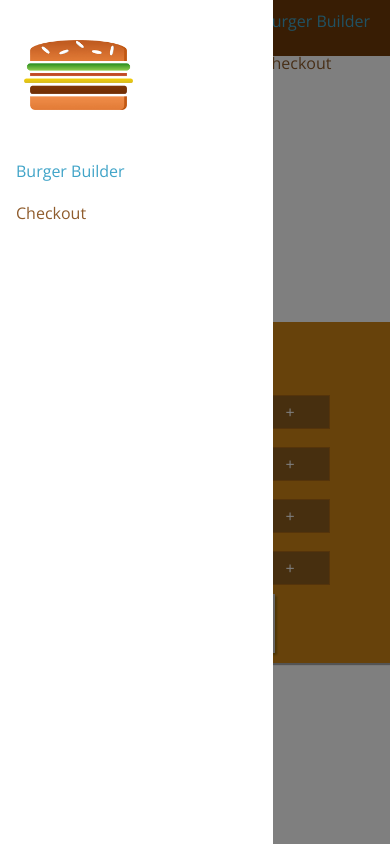
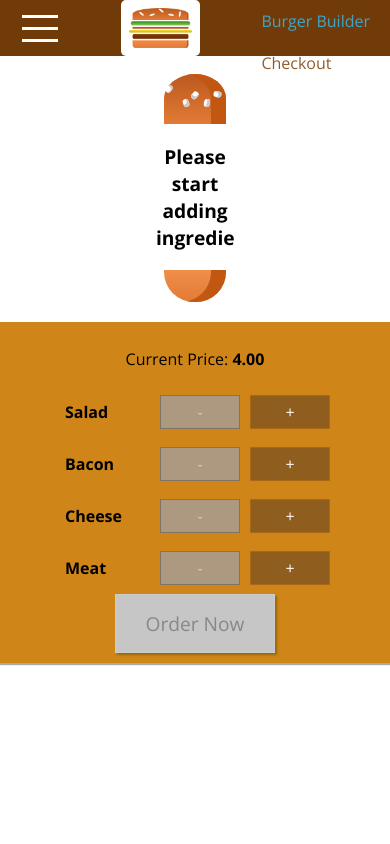
Before and after one commit to goxr3plus/React-Burger-Restaurant, a React (Create React App) app: page / in a window 390 px wide. Built offline with nearby package versions, Linux system fonts and the light colour scheme.

Commit message:
Added Hamburger Icon

```diff
--- a/src/components/Layout/Layout.js
+++ b/src/components/Layout/Layout.js
@@ -6,7 +6,7 @@
 
 class Layout extends Component {
    state = {
-      showSideDrawer: true,
+      showSideDrawer: false,
    }
 
    sideDrawerClosedHandler = () => {
--- /dev/null
+++ b/src/components/Navigation/SideDrawer/DrawerToggle/DrawerToggle.css
@@ -0,0 +1,23 @@
+.DrawerToggle {
+   width: 40px;
+   height: 100%;
+   display: flex;
+   flex-flow: column;
+   justify-content: space-around;
+   align-items: center;
+   padding: 10px 0;
+   box-sizing: border-box;
+   cursor: pointer;
+}
+
+.DrawerToggle div {
+   width: 90%;
+   height: 3px;
+   background-color: white;
+}
+
+@media (min-width: 500px) {
+   .DrawerToggle {
+      display: none;
+   }
+}
--- a/src/components/Navigation/SideDrawer/DrawerToggle/DrawerToggle.js
+++ b/src/components/Navigation/SideDrawer/DrawerToggle/DrawerToggle.js
@@ -1,5 +1,12 @@
 import React from "react"
+import "./DrawerToggle.css"
 
-const drawerToggle = props => <div onClick={props.clicked}>Menu2</div>
+const drawerToggle = props => (
+   <div className="DrawerToggle" onClick={props.clicked}>
+      <div />
+      <div />
+      <div />
+   </div>
+)
 
-export default drawerToggle;
+export default drawerToggle
```
